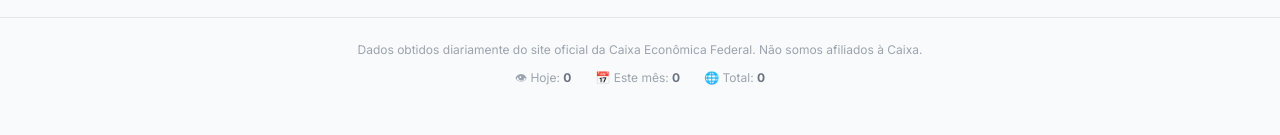
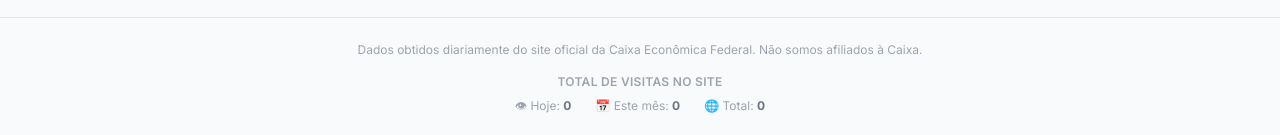
Before and after one commit to euvitorfx/imoveis-caixa, a Next.js app in the folder web/: page / in a window 1280 px wide. Shown: the part 731-866 px from the top of the page. Before the commit the page ends 841 px from the top, so only its background shows below. Built offline with nearby package versions, Linux system fonts and the light colour scheme; no server answers; the database is empty.

Commit message:
feat: adiciona título 'Total de visitas no site' no contador do rodapé
Co-Authored-By: Claude Sonnet 4.6 <noreply@anthropic.com>

```diff
--- a/web/components/ContadorVisitas.tsx
+++ b/web/components/ContadorVisitas.tsx
@@ -32,7 +32,11 @@ export default function ContadorVisitas() {
   if (!stats) return null;
 
   return (
-    <div className="flex flex-wrap justify-center gap-6 text-xs text-gray-400 mt-3">
+    <div className="mt-4">
+      <p className="text-xs font-semibold text-gray-400 uppercase tracking-wide mb-2">
+        Total de visitas no site
+      </p>
+      <div className="flex flex-wrap justify-center gap-6 text-xs text-gray-400">
         <span>
           👁 Hoje:{" "}
           <strong className="text-gray-500">{fmtN(stats.diario)}</strong>
@@ -46,5 +50,6 @@ export default function ContadorVisitas() {
           <strong className="text-gray-500">{fmtN(stats.total)}</strong>
         </span>
       </div>
+    </div>
   );
 }
```
Lines whose indentation alone changed are shown as unchanged.
